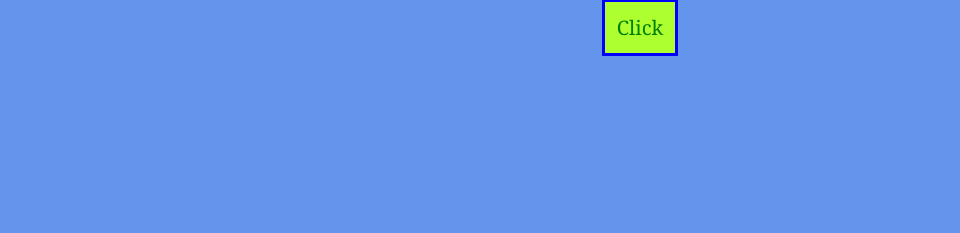
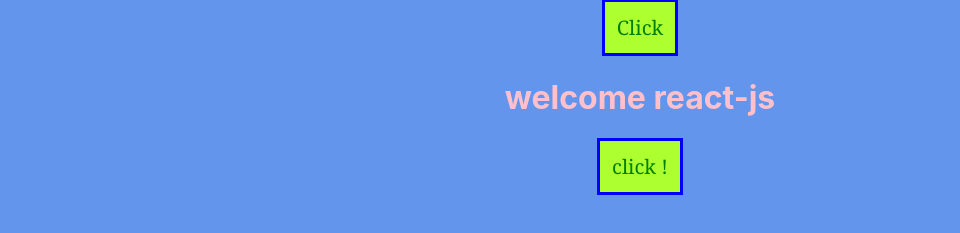
Before and after one commit to amishapatel26/web-demo-react, a React (Create React App) app: page / in a window 1280 px wide. Shown: the part 509-742 px from the top of the page, without its empty margins (0-960 px from the left). Built offline with nearby package versions, Linux system fonts and the light colour scheme; no server answers.

Commit message:
ten commit

```diff
--- a/src/App.js
+++ b/src/App.js
@@ -5,6 +5,7 @@ import Test from './ClassComponets/Test';
 import TestFun from './FunctionComponant/TestFun';
 import FunctionEvent from './FunctionComponant/FunctionEvent';
 import StateFun from './FunctionComponant/StateFun';
+import StateClass from './ClassComponets/StateClass';
 
 function App() {
   return (
@@ -29,6 +30,7 @@ function App() {
    <TestFun></TestFun>
    <FunctionEvent></FunctionEvent>
    <StateFun></StateFun>
+   <StateClass></StateClass>
     </div>
   );
 }
--- /dev/null
+++ b/src/ClassComponets/StateClass.js
@@ -0,0 +1,24 @@
+import React from 'react';
+
+class StateClass extends React.Component{
+
+    constructor(){
+        super();
+        this.state={data:"welcome react-js"}
+
+    }
+    update(){
+        this.setState({data:"welcome to class with state"})
+    }
+
+
+    render(){
+        return(
+            <>
+            <h1>{this.state.data}</h1>
+            <button onClick={()=>this.update()}>click !</button>
+            </>
+        )
+    }
+}
+export default StateClass;
```
